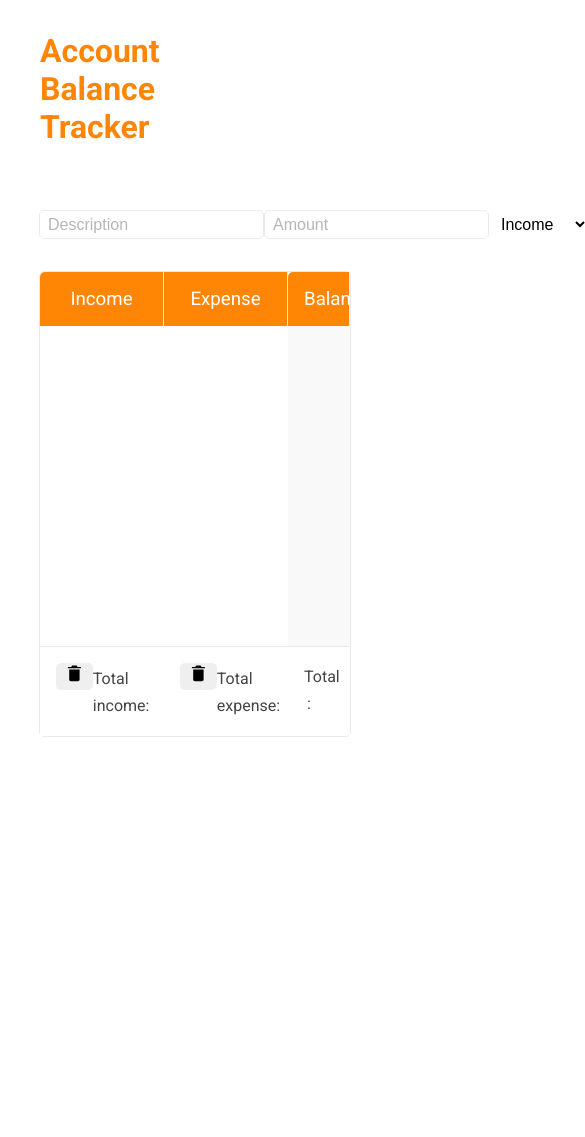
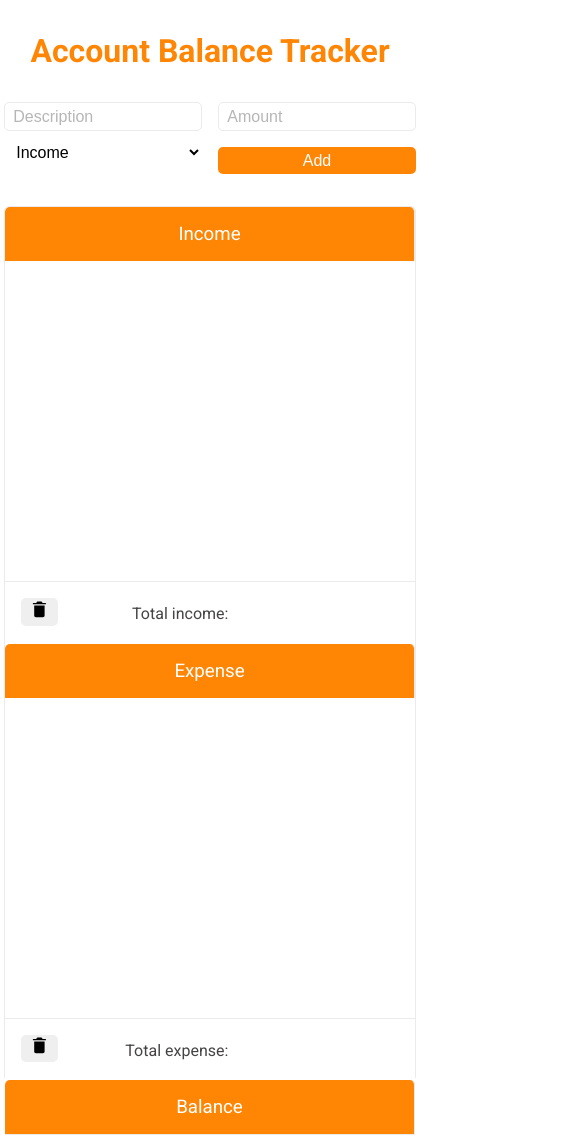
Before and after one commit to antonijak/09-Account-Balance-Tracker, a plain HTML site: page index.html in a window 390 px wide. Shown: the top 1137 px of the page, 585 px wide, since content can reach past the window. Before the commit the page ends 844 px from the top, so only its background shows below. Drawn offline with nearby package versions, Linux system fonts and the light colour scheme.

Commit message:
Responsiveness

```diff
--- a/style.css
+++ b/style.css
@@ -7,6 +7,7 @@ body {
   background-color: white;
   color: rgb(69, 67, 67);
   font-family: 'Roboto', sans-serif;
+  min-width: 420px;
 }
 
 #wrapper {
@@ -14,6 +15,7 @@ body {
   margin: auto;
   display: flex;
   flex-wrap: wrap;
+  padding-bottom: 2rem;
 }
 
 h1 {
@@ -76,6 +78,7 @@ select {
   margin: auto;
   border-radius: 5px;
   border: 1px solid rgb(235, 235, 235);
+  margin-bottom: 2rem;
 }
 
 h3 {
@@ -182,6 +185,7 @@ h3 {
 
 .total-container span {
   width: 33%;
+  text-align: right;
 }
 
 .total-container button {
@@ -191,3 +195,129 @@ h3 {
 #total-balance {
   width: 70%;
 }
+
+@media only screen and (max-width: 1272px){
+
+  h1{
+    width: 42%;
+  }
+
+  #input-container{
+    width: 57%;
+  }
+
+}
+@media only screen and (max-width: 1087px){
+
+  h1{
+    width: 100%;
+    margin-bottom: 0;
+  }
+
+  /* .total-container{
+    display: flex;
+    flex-wrap: wrap;
+  }
+  */
+
+  .total-container span {
+    width: 70%;
+    text-align: right;
+  }
+/*
+  #delete-income {
+    width: 30%;
+  }
+
+  #total-income, #total-expense {
+    width: 100%;
+    text-align: right;
+  }  */
+
+ input, select, #add {
+   margin-right: 1rem;
+ }
+
+  main {
+    display: flex;
+    flex-wrap: wrap;
+  }
+
+  #income-container, #expense-container{
+    width: 50%;
+  }
+
+  #expense-container h3, #balance-container h3 {
+    border-top-right-radius: 5px;
+  }
+
+  #balance-container {
+    width: 100%;
+    height: 0;
+  }
+
+  #balance {
+    height: 0;
+    padding: 0;
+  }
+
+  #balance-container .total-container span {
+    text-align: left;
+  }
+
+  #balance-container  #total-balance {
+    text-align: right;
+  }
+
+  #balance-container .total-container {
+    margin-bottom: 2rem;
+  }
+}
+
+@media only screen and (max-width: 800px){
+
+  #wrapper {
+    width: 95%;
+  }
+
+  input, select, #add {
+    margin-right: 0;
+  }
+
+  #income-container, #expense-container,#input-container  {
+    width: 100%;
+    border-top-right-radius: 5px;
+  }
+
+h3 {
+    border-top-right-radius: 5px;
+    border-top-left-radius: 5px;
+  }
+}
+
+@media only screen and (max-width: 660px){
+  h1{
+    text-align: center;
+  }
+
+  #input-container{
+    flex-wrap: wrap;
+  }
+}
+
+@media only screen and (max-width: 640px){
+
+
+  #add {
+    margin-top: 1rem;
+    padding: 0 4.9rem;
+  }
+
+  input, select, #add {
+    width: 48%;
+  }
+
+  #wrapper {
+    width: 98%;
+  }
+}
```
Also changed, not shown: 1 other file.
